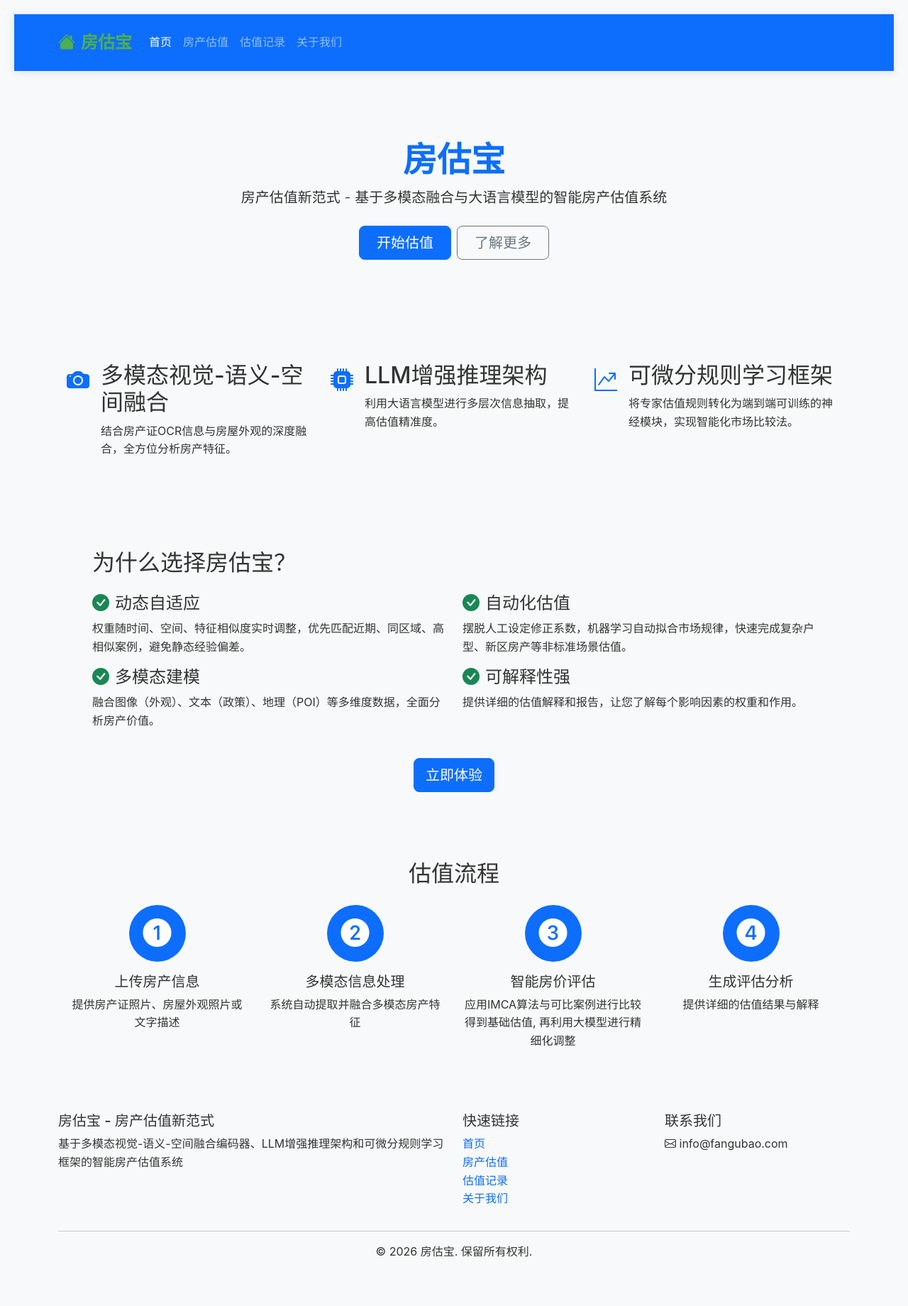
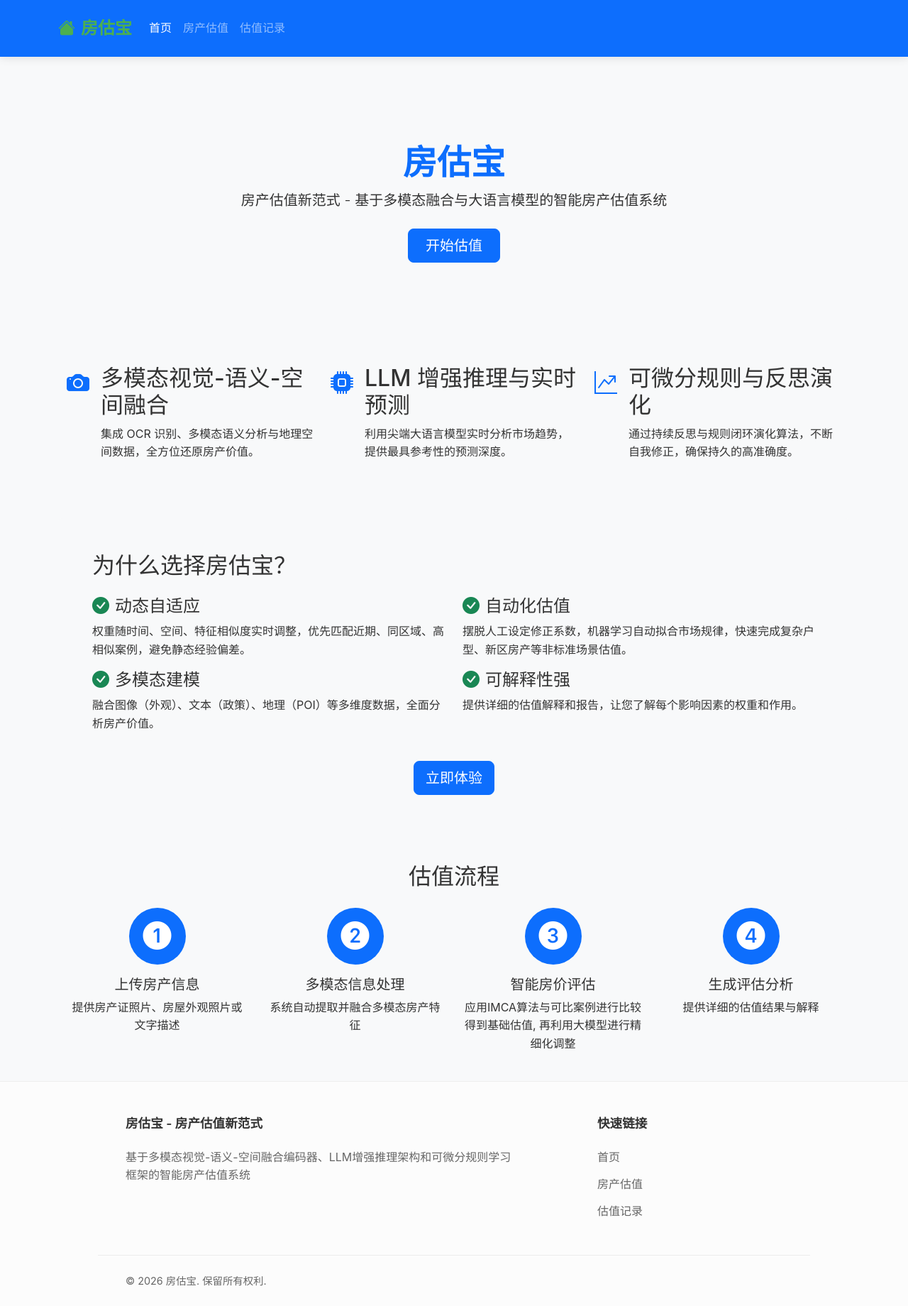
Before and after one commit to ReisenCW/Snaprop_Instant, a Flask app: page / in a window 1280 px wide. Shown: the whole page at 71% size. Before the commit the page ends 1771 px from the top, so only its background shows below. Run offline with Flask 3, Linux system fonts and the light colour scheme; parts of the project's set-up code (start-up, migrations or seed data) failed here and were passed over.

Commit message:
adjust frontend

```diff
--- a/app.py
+++ b/app.py
@@ -111,11 +111,6 @@ def allowed_file(filename):
 def index():
     """首页"""
     return render_template('index.html')
-
-@app.route('/about')
-def about():
-    """关于页面"""
-    return render_template('about.html')
 
 @app.route('/valuation')
 def valuation():
--- a/llm_prediction/agent.py
+++ b/llm_prediction/agent.py
@@ -230,6 +230,8 @@ class HousePriceAgent:
 
     async def predict(self, region: str, time_range: str) -> tuple:
         """核心预测逻辑：搜索信息 -> 解析反思 -> 生成预测内容。"""
+        self.region = region
+        self.time_range = time_range
         search_info = await self.search_related_info(region, time_range)
         prediction_trend = await self.predict_trend(region, time_range, search_info)
         return prediction_trend, search_info
--- a/property_valuation_web.html
+++ b/property_valuation_web.html
@@ -61,7 +61,6 @@
                     <nav class="hidden md:flex space-x-8">
                         <a onclick="showPage('features_detail')" class="text-gray-700 hover:text-blue-600 transition-colors font-medium cursor-pointer">产品功能</a>
                         <a onclick="showPage('pricing')" class="text-gray-700 hover:text-blue-600 transition-colors font-medium cursor-pointer">服务价格</a>
-                        <a onclick="showPage('about')" class="text-gray-700 hover:text-blue-600 transition-colors font-medium cursor-pointer">关于我们</a>
                     </nav>
                     <div class="flex items-center space-x-4">
                         <button onclick="showPage('login')" class="text-gray-700 hover:text-blue-600 font-medium">登录</button>
--- a/static/css/style.css
+++ b/static/css/style.css
@@ -20,11 +20,55 @@
 
 body {
     margin: 0;
-    padding: 20px;
+    padding: 0;
     background-color: var(--background-color);
     font-family: -apple-system, BlinkMacSystemFont, 'Segoe UI', Roboto, sans-serif;
     color: var(--text-color);
     line-height: 1.6;
+    display: flex;
+    flex-direction: column;
+    min-height: 100vh;
+}
+
+main {
+    flex: 1;
+}
+
+/* 页脚样式 */
+.footer {
+    background-color: #fcfcfc;
+    border-top: 1px solid #eee;
+    padding: 3rem 0 1.5rem;
+    color: var(--text-light);
+    margin-top: auto;
+}
+
+.footer h5 {
+    color: var(--text-color);
+    font-weight: 600;
+    margin-bottom: 1.5rem;
+    font-size: 1.1rem;
+}
+
+.footer .footer-link {
+    color: var(--text-light);
+    transition: var(--transition);
+    display: block;
+    margin-bottom: 0.8rem;
+}
+
+.footer .footer-link:hover {
+    color: var(--primary-color);
+    padding-left: 5px;
+}
+
+.footer hr {
+    margin: 2rem 0 1.5rem;
+    opacity: 0.1;
+}
+
+.footer .copyright {
+    font-size: 0.9rem;
 }
 
 /* 布局容器 */
--- a/templates/base.html
+++ b/templates/base.html
@@ -56,13 +56,6 @@
                 >估值记录</a
               >
             </li>
-            <li class="nav-item">
-              <a
-                class="nav-link {% if request.path == '/about' %}active{% endif %}"
-                href="/about"
-                >关于我们</a
-              >
-            </li>
           </ul>
         </div>
       </div>
@@ -74,39 +67,44 @@
     {% block modals %}{% endblock %}
 
     <!-- 页脚 -->
-    <footer class="bg-light py-4 mt-5">
+    <footer class="footer">
       <div class="container">
-        <div class="row">
-          <div class="col-md-6">
+        <div class="row justify-content-center">
+          <div class="col-lg-6 col-md-8 mb-4 mb-lg-0">
             <h5>房估宝 - 房产估值新范式</h5>
-            <p>
+            <p class="mb-0">
               基于多模态视觉-语义-空间融合编码器、LLM增强推理架构和可微分规则学习框架的智能房产估值系统
             </p>
           </div>
-          <div class="col-md-3">
+          <div class="col-lg-3 col-md-4 offset-lg-1">
             <h5>快速链接</h5>
             <ul class="list-unstyled">
-              <li><a href="/" class="text-decoration-none">首页</a></li>
               <li>
-                <a href="/valuation" class="text-decoration-none">房产估值</a>
+                <a href="/" class="footer-link text-decoration-none">首页</a>
               </li>
               <li>
-                <a href="/reports" class="text-decoration-none">估值记录</a>
+                <a href="/valuation" class="footer-link text-decoration-none"
+                  >房产估值</a
+                >
               </li>
               <li>
-                <a href="/about" class="text-decoration-none">关于我们</a>
+                <a href="/reports" class="footer-link text-decoration-none"
+                  >估值记录</a
+                >
               </li>
             </ul>
           </div>
-          <div class="col-md-3">
-            <h5>联系我们</h5>
-            <ul class="list-unstyled">
-              <li><i class="bi bi-envelope"></i> info@fangubao.com</li>
-            </ul>
+        </div>
+        <hr class="opacity-10 mx-auto" style="max-width: 90%" />
+        <div class="row justify-content-center align-items-center">
+          <div class="col-lg-10">
+            <div class="row">
+              <div class="col-md-6 text-center text-md-start">
+                <p class="copyright mb-0">&copy; 2026 房估宝. 保留所有权利.</p>
+              </div>
+            </div>
           </div>
         </div>
-        <hr />
-        <p class="text-center mb-0">&copy; 2026 房估宝. 保留所有权利.</p>
       </div>
     </footer>
 
--- a/templates/index.html
+++ b/templates/index.html
@@ -9,9 +9,6 @@
     <div class="d-grid gap-2 d-sm-flex justify-content-sm-center">
       <a href="/valuation" class="btn btn-primary btn-lg px-4 gap-3"
         >开始估值</a
-      >
-      <a href="/about" class="btn btn-outline-secondary btn-lg px-4"
-        >了解更多</a
       >
     </div>
   </div>
@@ -25,7 +22,7 @@
       </div>
       <div>
         <h2>多模态视觉-语义-空间融合</h2>
-        <p>结合房产证OCR信息与房屋外观的深度融合，全方位分析房产特征。</p>
+        <p>集成 OCR 识别、多模态语义分析与地理空间数据，全方位还原房产价值。</p>
       </div>
     </div>
     <div class="col d-flex align-items-start">
@@ -33,8 +30,8 @@
         <i class="bi bi-cpu-fill fs-2 text-primary"></i>
       </div>
       <div>
-        <h2>LLM增强推理架构</h2>
-        <p>利用大语言模型进行多层次信息抽取，提高估值精准度。</p>
+        <h2>LLM 增强推理与实时预测</h2>
+        <p>利用尖端大语言模型实时分析市场趋势，提供最具参考性的预测深度。</p>
       </div>
     </div>
     <div class="col d-flex align-items-start">
@@ -42,9 +39,9 @@
         <i class="bi bi-graph-up-arrow fs-2 text-primary"></i>
       </div>
       <div>
-        <h2>可微分规则学习框架</h2>
+        <h2>可微分规则与反思演化</h2>
         <p>
-          将专家估值规则转化为端到端可训练的神经模块，实现智能化市场比较法。
+          通过持续反思与规则闭环演化算法，不断自我修正，确保持久的高准确度。
         </p>
       </div>
     </div>
```
Also changed, not shown: templates/about.html (deleted, +0 -54 lines), chroma_db/chroma.sqlite3, 2 other files.
